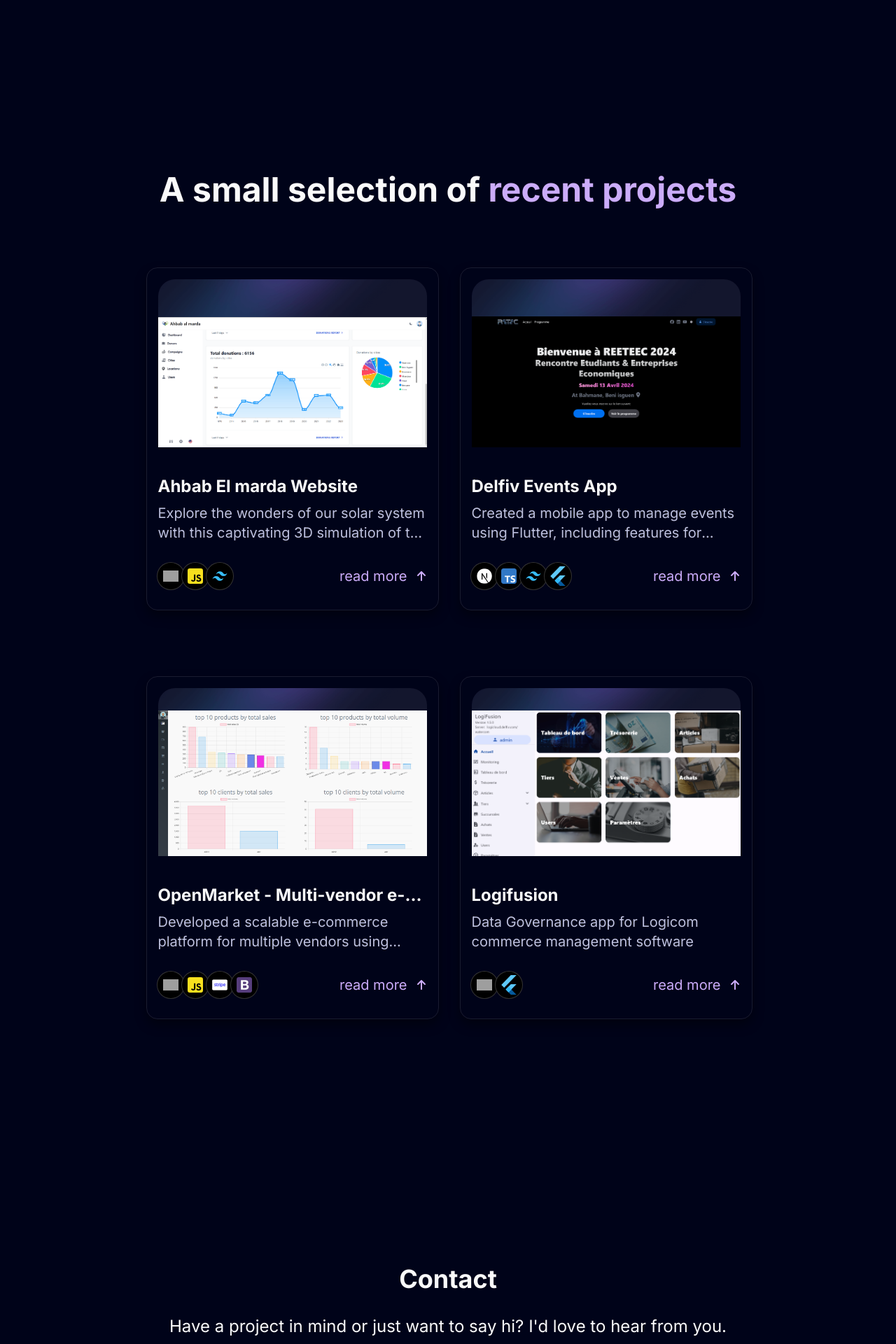
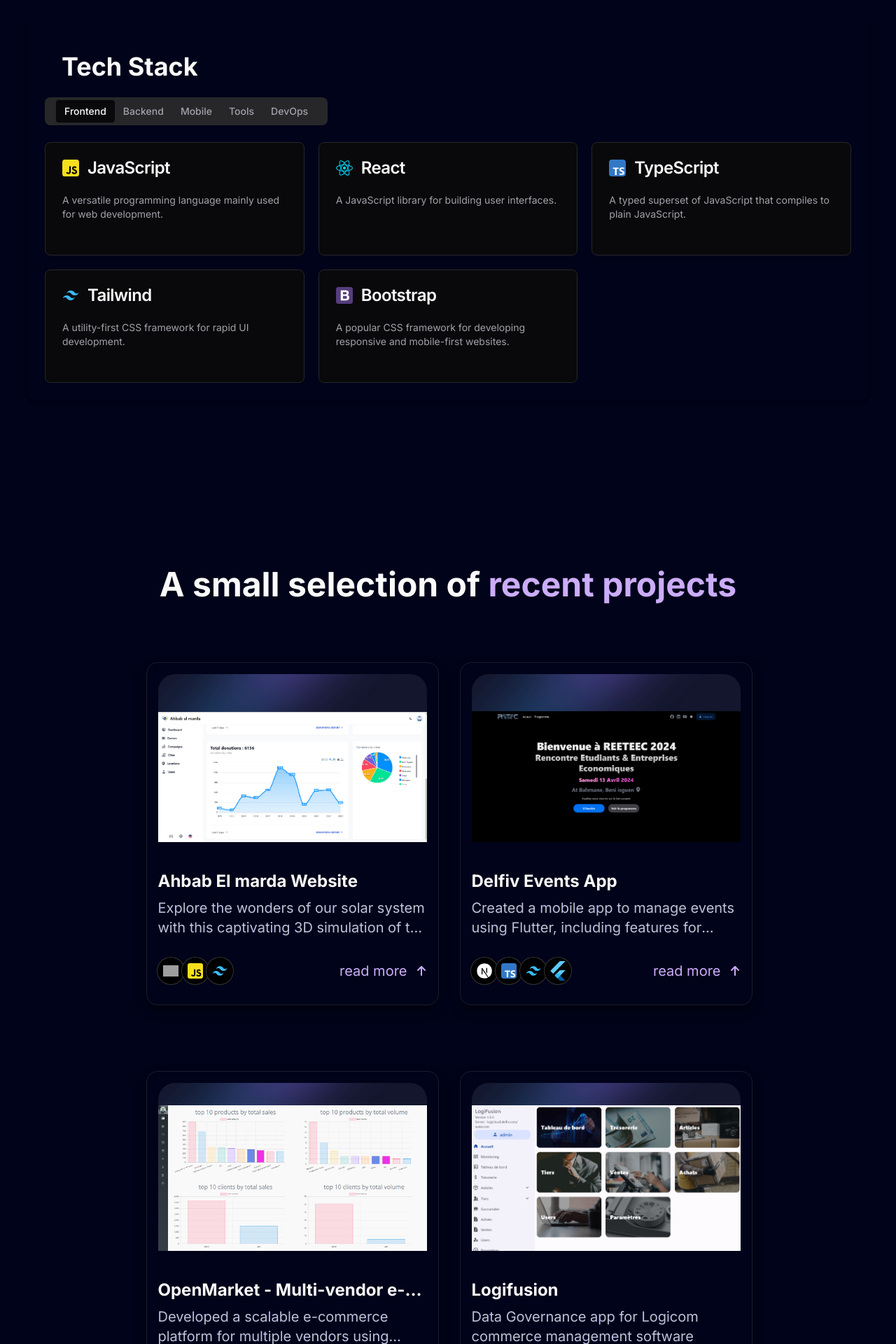
Before and after one commit to SaidAbderrahmane/saidabderrahmane.github.io, a Next.js app: page / in a window 1280 px wide. Shown: the part 860-2780 px from the top of the page at 70% size. Built offline with nearby package versions, Linux system fonts and the light colour scheme; grey boxes are pictures that could not be loaded.

Commit message:
updated main layout

```diff
--- a/app/page.tsx
+++ b/app/page.tsx
@@ -10,6 +10,7 @@
 import RecentProjects from "@/components/RecentProjects";
 import { FloatingNav } from "@/components/ui/FloatingNavbar";
 import { Contact } from "@/components/Contact";
+import Skills from "@/components/Skills";
 
 const Home = () => {
   return (
@@ -18,9 +19,10 @@
         <FloatingNav navItems={navItems} />
         <Hero />
         {/* <Grid /> */}
+        <Skills />
         <RecentProjects />
         {/* <Experience /> */}
-        <Contact/>
+        <Contact />
         <Footer />
       </div>
     </main>
--- a/components/Contact.tsx
+++ b/components/Contact.tsx
@@ -4,7 +4,7 @@
   return (
     <section className="bg-white z-30 dark:bg-black-100 py-8 lg:py-24 " id="contact">
       <div className="container mx-auto px-4">
-        <h2 className="text-4xl md:text-4xl font-bold text-center mb-8">
+        <h2 className="heading text-center mb-8">
           Contact
         </h2>
         <p className="text-center text-lg md:text-2xl mb-8">
```
